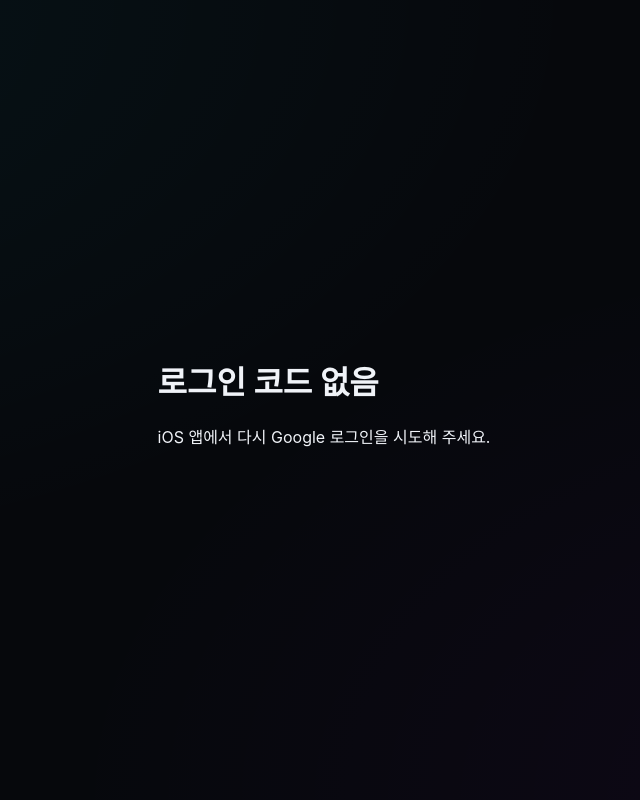
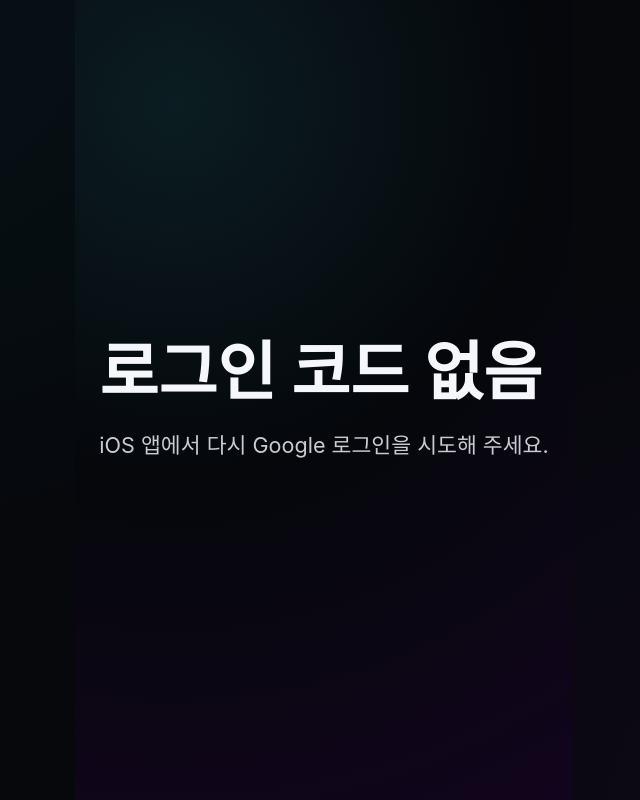
Before and after one commit to tlsdbtn0507/yadut, a Next.js app in the folder project_web/: page /native-login in a window 1280 px wide. Shown: the whole page, without its empty margins (316-956 px from the left). Built offline with nearby package versions, Linux system fonts and the light colour scheme.

Commit message:
fix(web): move native login sign-in to client bridge

```diff
--- /dev/null
+++ b/project_web/src/app/native-login/NativeLoginBridge.tsx
@@ -0,0 +1,121 @@
+'use client'
+
+import { useEffect, useRef, useState } from 'react'
+import { signIn } from 'next-auth/react'
+
+type BridgeStatus = 'connecting' | 'missing-code' | 'failed'
+
+export default function NativeLoginBridge() {
+  const [status, setStatus] = useState<BridgeStatus>('connecting')
+  const [errorMessage, setErrorMessage] = useState<string | null>(null)
+  const hasStarted = useRef(false)
+
+  useEffect(() => {
+    if (hasStarted.current) {
+      return
+    }
+
+    hasStarted.current = true
+
+    async function connectNativeSession() {
+      const code = new URLSearchParams(window.location.search)
+        .get('code')
+        ?.trim()
+
+      if (!code) {
+        setStatus('missing-code')
+        return
+      }
+
+      const response = await signIn('native-google', {
+        code,
+        redirect: false,
+        redirectTo: '/',
+      })
+
+      if (!response?.ok) {
+        setStatus('failed')
+        setErrorMessage(response?.error ?? 'native_sign_in_failed')
+        return
+      }
+
+      window.location.replace(response.url ?? '/')
+    }
+
+    connectNativeSession().catch((error: unknown) => {
+      setStatus('failed')
+      setErrorMessage(
+        error instanceof Error ? error.message : 'native_sign_in_failed',
+      )
+    })
+  }, [])
+
+  if (status === 'missing-code') {
+    return (
+      <NativeLoginShell
+        title="로그인 코드 없음"
+        message="iOS 앱에서 다시 Google 로그인을 시도해 주세요."
+      />
+    )
+  }
+
+  if (status === 'failed') {
+    return (
+      <NativeLoginShell
+        title="ARCUS 세션 연결 실패"
+        message={errorMessage ?? 'iOS 앱에서 다시 Google 로그인을 시도해 주세요.'}
+      />
+    )
+  }
+
+  return (
+    <NativeLoginShell
+      title="ARCUS 세션 연결 중"
+      message="로그인이 완료되면 ARCUS 콘솔로 이동합니다."
+    />
+  )
+}
+
+function NativeLoginShell({
+  title,
+  message,
+}: {
+  title: string
+  message: string
+}) {
+  return (
+    <main
+      style={{
+        alignItems: 'center',
+        background:
+          'radial-gradient(circle at 20% 15%, #0b1d22 0, #05070b 45%, #12051e 100%)',
+        color: '#f5f7fb',
+        display: 'flex',
+        minHeight: '100dvh',
+        padding: '24px',
+      }}
+    >
+      <section>
+        <h1
+          style={{
+            fontSize: 'clamp(2.25rem, 9vw, 4rem)',
+            lineHeight: 1.05,
+            margin: '0 0 24px',
+          }}
+        >
+          {title}
+        </h1>
+        <p
+          style={{
+            color: 'rgba(245, 247, 251, 0.82)',
+            fontSize: 'clamp(1rem, 4vw, 1.35rem)',
+            lineHeight: 1.5,
+            margin: 0,
+          }}
+        >
+          {message}
+        </p>
+      </section>
+    </main>
+  )
+}
--- a/project_web/src/app/native-login/page.tsx
+++ b/project_web/src/app/native-login/page.tsx
@@ -1,35 +1,5 @@
-import { signIn } from '@/auth'
+import NativeLoginBridge from './NativeLoginBridge'
 
-type NativeLoginPageProps = {
-  searchParams?: Promise<{
-    code?: string
-  }>
+export default function NativeLoginPage() {
+  return <NativeLoginBridge />
 }
-
-export default async function NativeLoginPage({
-  searchParams,
-}: NativeLoginPageProps) {
-  const params = await searchParams
-  const code = params?.code?.trim()
-
-  if (!code) {
-    return (
-      <main>
-        <h1>로그인 코드 없음</h1>
-        <p>iOS 앱에서 다시 Google 로그인을 시도해 주세요.</p>
-      </main>
-    )
-  }
-
-  await signIn('native-google', {
-    code,
-    redirectTo: '/',
-  })
-
-  return (
-    <main>
-      <h1>ARCUS 세션 연결 중</h1>
-      <p>로그인이 완료되면 ARCUS 콘솔로 이동합니다.</p>
-    </main>
-  )
-}
```
Also changed, not shown: 1 other file (tests, documents, lock files or other folders).
